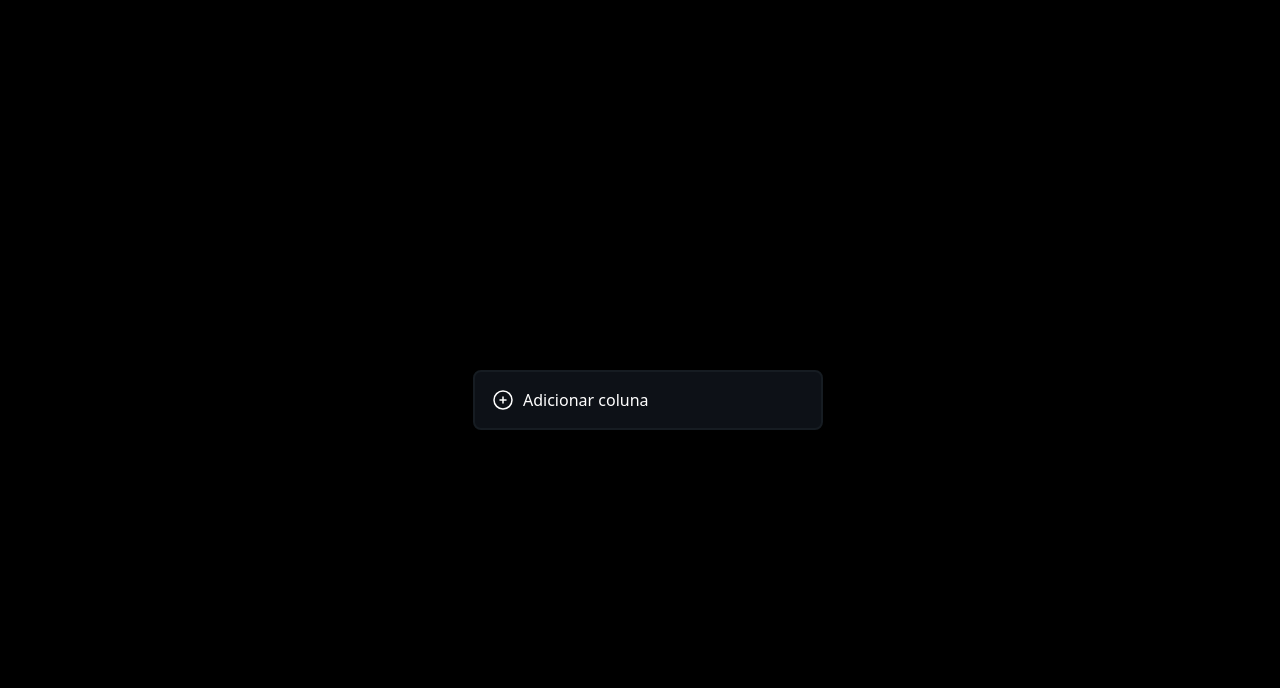
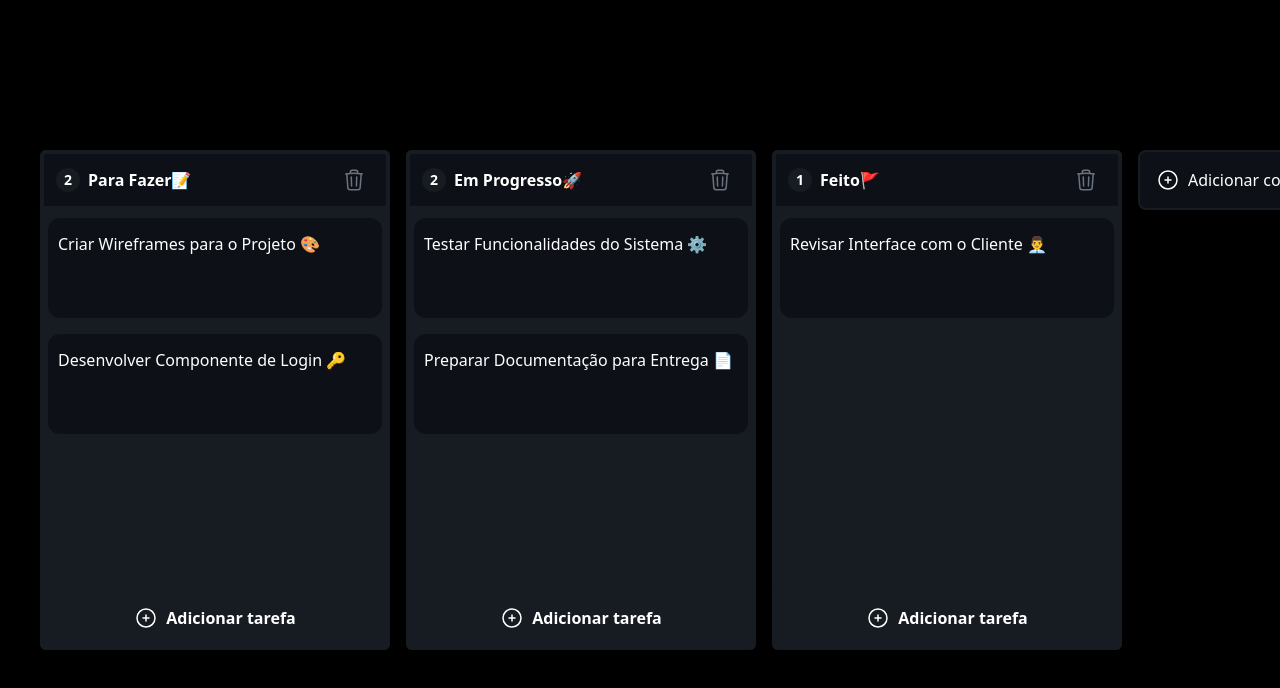
Before and after one commit to gabrielsantos7/kanban-board, a React (Vite) app: page / in a window 1280 px wide. Shown: the top 688 px of the page. Built offline with nearby package versions, Linux system fonts and the light colour scheme.

Commit message:
🐞 fix: saved data on localStorage

```diff
--- a/src/helpers.ts
+++ b/src/helpers.ts
@@ -1,15 +1,62 @@
 import { Column, Task } from './models';
+
+const defaultColumns: Column[] = [
+  { id: '1', title: 'Para Fazer📝' },
+  { id: '2', title: 'Em Progresso🚀' },
+  { id: '3', title: 'Feito🚩' }
+];
+
+const defaultTasks: Task[] = [
+  {
+    id: '1',
+    columnId: '1',
+    content: 'Criar Wireframes para o Projeto 🎨'
+  },
+  {
+    id: '2',
+    columnId: '1',
+    content: 'Desenvolver Componente de Login 🔑'
+  },
+  {
+    id: '3',
+    columnId: '2',
+    content: 'Testar Funcionalidades do Sistema ⚙️'
+  },
+  {
+    id: '4',
+    columnId: '2',
+    content: 'Preparar Documentação para Entrega 📄'
+  },
+  {
+    id: '5',
+    columnId: '3',
+    content: 'Revisar Interface com o Cliente 👨‍💼'
+  }
+];
+
+function isFirstAccess(): boolean {
+  const savedColumns = localStorage.getItem('columns') ?? '[]';
+  const savedTasks = localStorage.getItem('tasks') ?? '[]';
+
+  return savedColumns === '[]' && savedTasks === '[]';
+}
 
 export function generateId(): string {
   return new Date().getTime().toString();
 }
 
 export function getSavedColumns(): Column[] {
-  const savedColumns = localStorage.getItem('columns');
-  return savedColumns ? JSON.parse(savedColumns) : [];
+  if (!isFirstAccess()) {
+    const savedColumns = localStorage.getItem('columns')!;
+    return JSON.parse(savedColumns);
+  } else {
+    localStorage.setItem('columns', JSON.stringify(defaultColumns));
+    localStorage.setItem('tasks', JSON.stringify(defaultTasks));
+    return defaultColumns;
+  }
 }
 
 export function getSavedTasks(): Task[] {
-  const savedTasks = localStorage.getItem('tasks');
+  const savedTasks = localStorage.getItem('tasks')!;
   return savedTasks ? JSON.parse(savedTasks) : [];
 }
```
